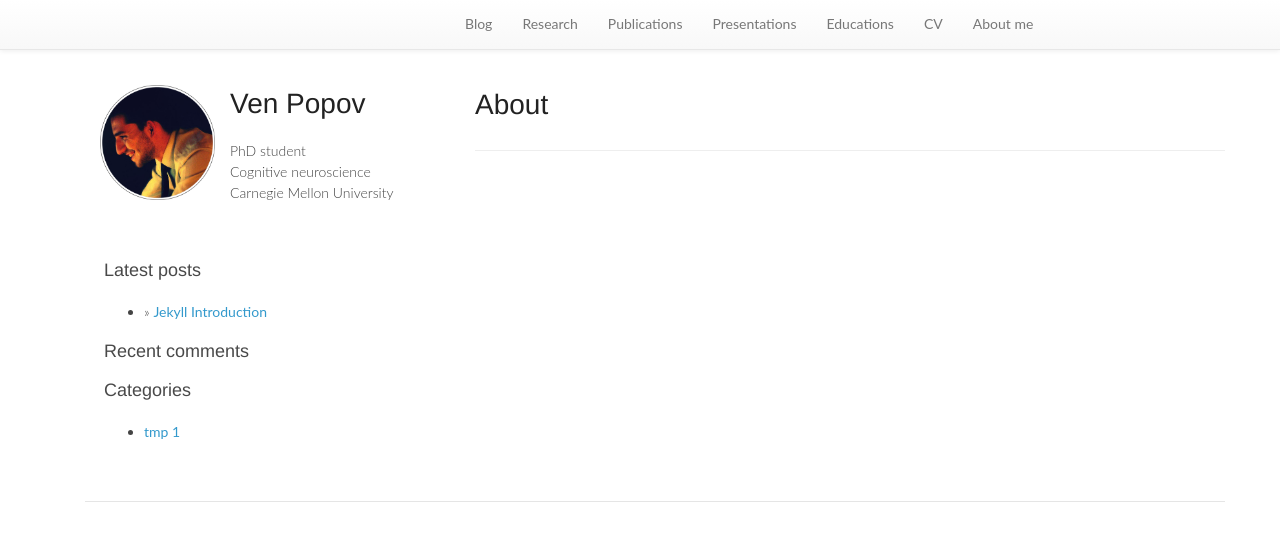
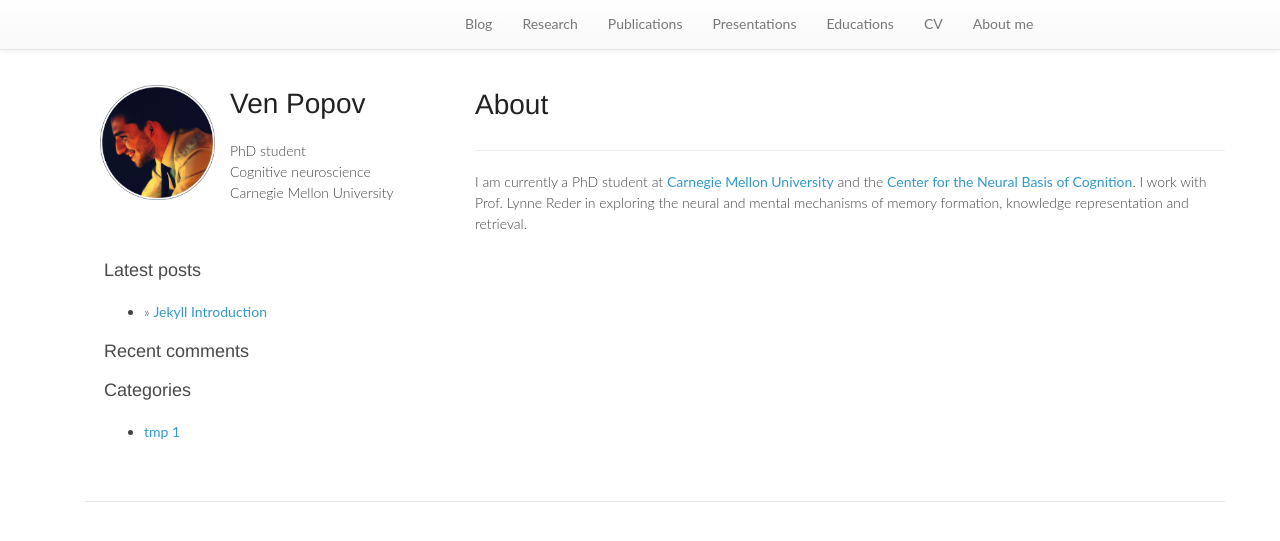
Before and after one commit to venpopov/venpopov.github.io, a Jekyll site: the page built from about.html, in a window 1280 px wide. Shown: the top 541 px of the page. Built offline with Jekyll 4.4.1, drawn with Linux system fonts in a browser that asks for light colours; nearby versions of some CDN libraries; comment, search, counter and statistics services are not loaded.

Commit message:
add about

```diff
--- a/about.html
+++ b/about.html
@@ -5,3 +5,5 @@ header: About
 group: header
 ---
 {% include JB/setup %}
+
+I am currently a PhD student at <a href='http://www.cmu.edu/dietrich/psychology/'>Carnegie Mellon University</a> and the <a href="http://www.cnbc.cmu.edu/">Center for the Neural Basis of Cognition</a>. I work with Prof. Lynne Reder in exploring the neural and mental mechanisms of memory formation, knowledge representation and retrieval.
```
